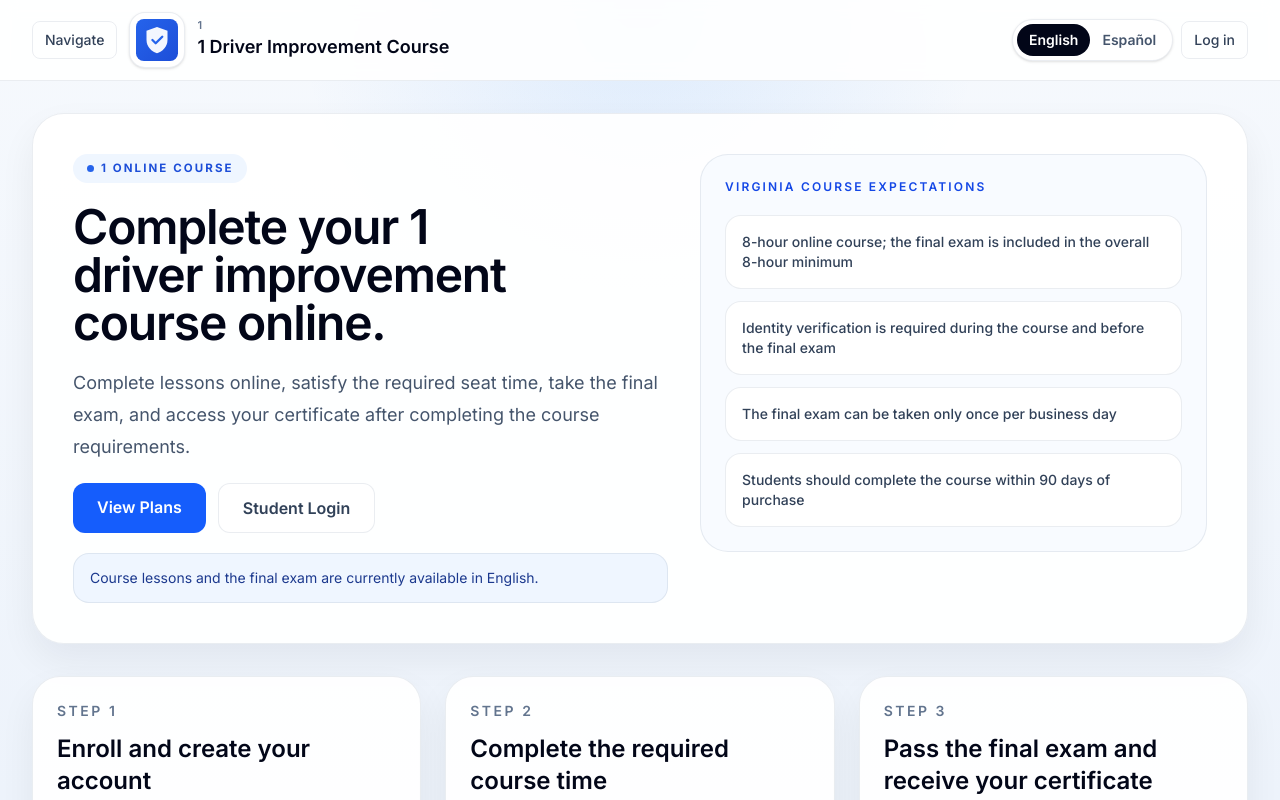
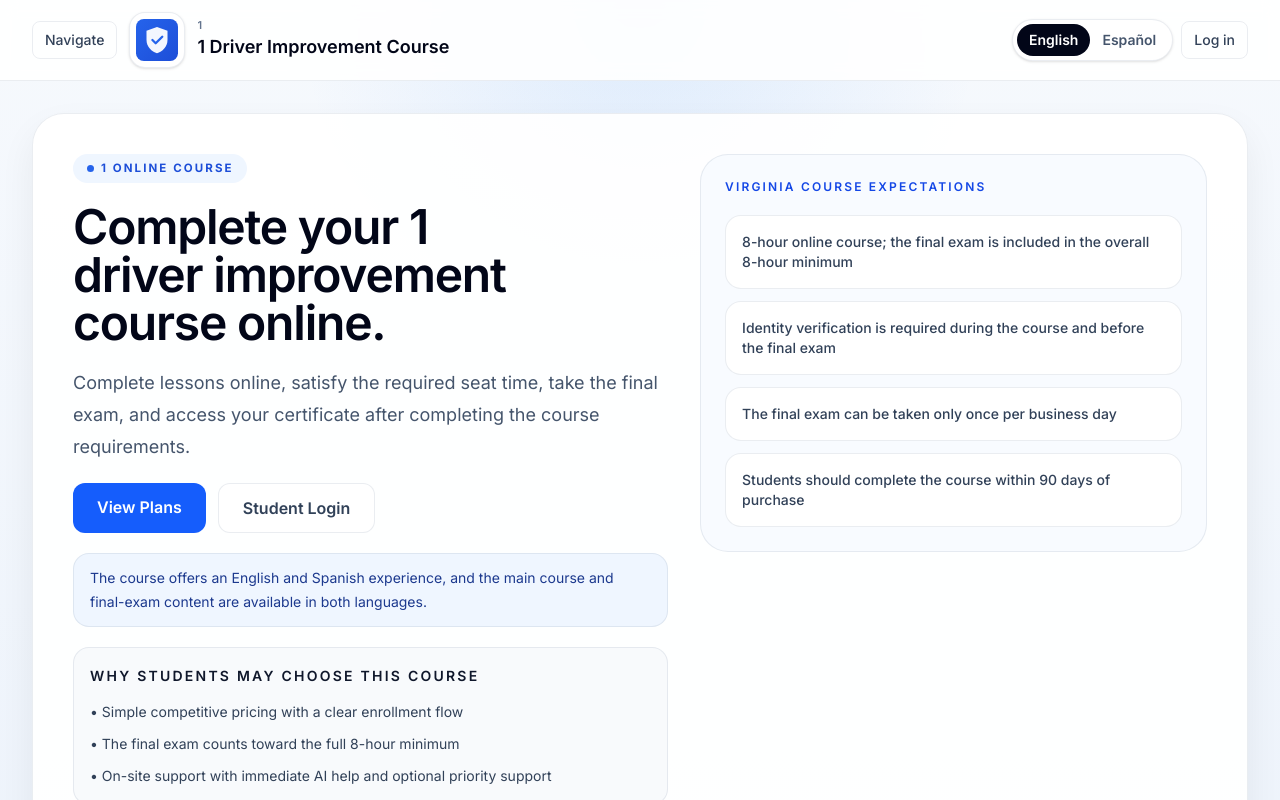
Before and after one commit to ankurfadia-ctrl/driver-course-platform, a Next.js app: page /1 in a window 1280 px wide. Shown: the top 800 px of the page. Built offline with nearby package versions, Linux system fonts and the light colour scheme; no server answers.

Commit message:
Improve public SEO metadata and FAQ schema

```diff
--- a/app/[state]/disclosures/page.tsx
+++ b/app/[state]/disclosures/page.tsx
@@ -1,6 +1,37 @@
+import type { Metadata } from "next"
 import Link from "next/link"
 import { getCourseConfig, getDisclosuresRoute } from "@/lib/course-config"
 import { getPreferredSiteLanguage } from "@/lib/site-language-server"
+import { getPublicBaseUrl } from "@/lib/runtime-config"
+
+export async function generateMetadata({
+  params,
+}: {
+  params: Promise<{ state: string }>
+}): Promise<Metadata> {
+  const { state } = await params
+  const config = getCourseConfig(state)
+  const baseUrl = getPublicBaseUrl()
+  const canonicalUrl = `${baseUrl}/${config.stateSlug}/disclosures`
+
+  return {
+    title: `${config.stateName} Course Information | ${config.brandName}`,
+    description:
+      `${config.stateName} driver improvement course information covering approval status, eligibility, seat-time rules, identity verification, final exam rules, and certificate details.`,
+    alternates: {
+      canonical: canonicalUrl,
+    },
+    openGraph: {
+      title: `${config.stateName} Course Information`,
+      description:
+        `${config.stateName} driver improvement course information, disclosures, timing rules, and certificate details.`,
+      url: canonicalUrl,
+      siteName: config.brandName,
+      locale: "en_US",
+      type: "website",
+    },
+  }
+}
 
 export default async function StateDisclosuresPage({
   params,
@@ -57,7 +88,7 @@ export default async function StateDisclosuresPage({
           backToState: `Volver a ${config.stateName}`,
           directPage: "Pagina directa",
           englishNote:
-            "El contenido del curso y el examen final actualmente se ofrecen en ingles.",
+            "El curso ofrece experiencia en ingles y espanol, y el contenido principal del curso y del examen final esta disponible en ambos idiomas.",
           phoneTitle: "Linea telefonica",
           phoneBody:
             "Para obtener ayuda mas rapida, usa primero la pagina de soporte. La linea telefonica esta disponible principalmente para problemas de acceso a la cuenta y asuntos urgentes del curso.",
@@ -76,7 +107,7 @@ export default async function StateDisclosuresPage({
           backToState: `Back to ${config.stateName}`,
           directPage: "Direct page",
           englishNote:
-            "Course lessons and the final exam are currently available in English.",
+            "The course offers an English and Spanish experience, and the main course and final-exam content are available in both languages.",
           phoneTitle: "Phone line",
           phoneBody:
             "For fastest help, use the support page first. The phone line is mainly for account-access problems and urgent course issues.",
--- a/app/[state]/faq/page.tsx
+++ b/app/[state]/faq/page.tsx
@@ -1,3 +1,4 @@
+import type { Metadata } from "next"
 import Link from "next/link"
 import {
   getCourseConfig,
@@ -5,6 +6,36 @@ import {
 } from "@/lib/course-config"
 import { getSupportFaqEntries } from "@/lib/support-faq"
 import { getPreferredSiteLanguage } from "@/lib/site-language-server"
+import { getPublicBaseUrl } from "@/lib/runtime-config"
+
+export async function generateMetadata({
+  params,
+}: {
+  params: Promise<{ state: string }>
+}): Promise<Metadata> {
+  const { state } = await params
+  const config = getCourseConfig(state)
+  const baseUrl = getPublicBaseUrl()
+  const canonicalUrl = `${baseUrl}/${config.stateSlug}/faq`
+
+  return {
+    title: `${config.stateName} Driver Improvement FAQ | ${config.brandName}`,
+    description:
+      `${config.stateName} driver improvement course FAQ covering enrollment, timing, final exam, certificate access, DMV reporting, and support.`,
+    alternates: {
+      canonical: canonicalUrl,
+    },
+    openGraph: {
+      title: `${config.stateName} Driver Improvement FAQ`,
+      description:
+        `${config.stateName} driver improvement course FAQ covering common student questions about the course, final exam, and certificate.`,
+      url: canonicalUrl,
+      siteName: config.brandName,
+      locale: "en_US",
+      type: "website",
+    },
+  }
+}
 
 export default async function StateFaqPage({
   params,
@@ -16,6 +47,38 @@ export default async function StateFaqPage({
   const language = await getPreferredSiteLanguage()
 
   const faqs = getSupportFaqEntries(language)
+  const baseUrl = getPublicBaseUrl()
+  const canonicalUrl = `${baseUrl}/${config.stateSlug}/faq`
+  const faqSchema = {
+    "@context": "https://schema.org",
+    "@type": "FAQPage",
+    mainEntity: faqs.map((item) => ({
+      "@type": "Question",
+      name: item.question,
+      acceptedAnswer: {
+        "@type": "Answer",
+        text: item.answer,
+      },
+    })),
+  }
+  const breadcrumbSchema = {
+    "@context": "https://schema.org",
+    "@type": "BreadcrumbList",
+    itemListElement: [
+      {
+        "@type": "ListItem",
+        position: 1,
+        name: config.stateName,
+        item: `${baseUrl}/${config.stateSlug}`,
+      },
+      {
+        "@type": "ListItem",
+        position: 2,
+        name: language === "es" ? "Preguntas frecuentes" : "FAQ",
+        item: canonicalUrl,
+      },
+    ],
+  }
 
   const copy =
     language === "es"
@@ -42,6 +105,12 @@ export default async function StateFaqPage({
 
   return (
     <div className="mx-auto max-w-4xl space-y-8">
+      <script
+        type="application/ld+json"
+        dangerouslySetInnerHTML={{
+          __html: JSON.stringify([faqSchema, breadcrumbSchema]),
+        }}
+      />
       <section className="glass-panel rounded-[2rem] bg-white p-8">
         <div className="text-sm font-semibold uppercase tracking-[0.18em] text-slate-500">
           {copy.label}
--- a/app/[state]/page.tsx
+++ b/app/[state]/page.tsx
@@ -1,6 +1,52 @@
+import type { Metadata } from "next"
 import Link from "next/link"
 import { getCourseConfig, getDisclosuresRoute } from "@/lib/course-config"
 import { getPreferredSiteLanguage } from "@/lib/site-language-server"
+import { getPublicBaseUrl } from "@/lib/runtime-config"
+
+export async function generateMetadata({
+  params,
+}: {
+  params: Promise<{ state: string }>
+}): Promise<Metadata> {
+  const { state } = await params
+  const config = getCourseConfig(state)
+  const baseUrl = getPublicBaseUrl()
+  const canonicalUrl = `${baseUrl}/${config.stateSlug}`
+
+  return {
+    title: `${config.stateName} Online Driver Improvement Course | ${config.brandName}`,
+    description:
+      `${config.stateName} online driver improvement course with secure enrollment, required seat-time tracking, final exam completion, certificate access, and student support.`,
+    alternates: {
+      canonical: canonicalUrl,
+    },
+    openGraph: {
+      title: `${config.stateName} Online Driver Improvement Course`,
+      description:
+        `${config.stateName} online driver improvement course with enrollment, course progress, final exam, and certificate delivery.`,
+      url: canonicalUrl,
+      siteName: config.brandName,
+      images: [
+        {
+          url: `${baseUrl}${config.logoSrc}`,
+          width: 256,
+          height: 256,
+          alt: config.brandName,
+        },
+      ],
+      locale: "en_US",
+      type: "website",
+    },
+    twitter: {
+      card: "summary",
+      title: `${config.stateName} Online Driver Improvement Course`,
+      description:
+        `${config.stateName} online driver improvement course with course access, final exam, and certificate delivery.`,
+      images: [`${baseUrl}${config.logoSrc}`],
+    },
+  }
+}
 
 export default async function StateHomePage({
   params,
@@ -10,6 +56,8 @@ export default async function StateHomePage({
   const { state } = await params
   const config = getCourseConfig(state)
   const language = await getPreferredSiteLanguage()
+  const baseUrl = getPublicBaseUrl()
+  const canonicalUrl = `${baseUrl}/${config.stateSlug}`
   const copy =
     language === "es"
       ? {
@@ -44,12 +92,18 @@ export default async function StateHomePage({
               "El examen final forma parte del minimo total de 8 horas. Despues de aprobarlo y completar el tiempo total requerido, tu certificado estara disponible en tu cuenta.",
             ],
           ] as const,
+          valueLabel: "Por que elegir este curso",
+          valuePoints: [
+            "Precio simple y competitivo con flujo de inscripcion claro",
+            "El examen final cuenta dentro del minimo total de 8 horas",
+            "Soporte en el sitio con ayuda inmediata por IA y opcion de soporte prioritario",
+          ],
           approvalTitle: "Revisa la informacion del curso antes de inscribirte",
           approvalBody:
             "Los estudiantes son responsables de confirmar si un curso en linea de mejoramiento para conductores de Virginia es aceptable para su necesidad especifica ante tribunal, empleador, seguro o DMV antes de comprarlo. Pueden aplicarse verificaciones de identidad, controles de tiempo y reglas del examen final.",
           infoCta: "Leer informacion del curso",
           englishNote:
-            "Las lecciones del curso y el examen final actualmente se ofrecen en ingles.",
+            "El curso ofrece experiencia en ingles y espanol, y el contenido principal del curso y del examen final esta disponible en ambos idiomas.",
         }
       : {
           sectionLabel: `${config.stateName} Online Course`,
@@ -83,16 +137,49 @@ export default async function StateHomePage({
               "The final exam is included in the overall 8-hour minimum. After you pass the exam and complete the full time requirement, your certificate will be available in your account.",
             ],
           ] as const,
+          valueLabel: "Why students may choose this course",
+          valuePoints: [
+            "Simple competitive pricing with a clear enrollment flow",
+            "The final exam counts toward the full 8-hour minimum",
+            "On-site support with immediate AI help and optional priority support",
+          ],
           approvalTitle: "Review Virginia disclosures before enrolling",
           approvalBody:
             "Students are responsible for confirming whether an online Virginia driver improvement course is acceptable for their specific court, employer, insurance, or DMV requirement before purchasing. Identity verification, seat-time controls, and final exam rules may apply.",
           infoCta: "Read Course Information",
           englishNote:
-            "Course lessons and the final exam are currently available in English.",
+            "The course offers an English and Spanish experience, and the main course and final-exam content are available in both languages.",
         }
+
+  const organizationSchema = {
+    "@context": "https://schema.org",
+    "@type": "Organization",
+    name: config.brandName,
+    url: canonicalUrl,
+    telephone: config.supportPhoneDisplay,
+    email: config.supportEmail,
+  }
+
+  const courseSchema = {
+    "@context": "https://schema.org",
+    "@type": "Course",
+    name: config.courseName,
+    description: config.marketingDescription,
+    provider: {
+      "@type": "Organization",
+      name: config.brandName,
+      url: canonicalUrl,
+    },
+  }
 
   return (
     <div className="space-y-8">
+      <script
+        type="application/ld+json"
+        dangerouslySetInnerHTML={{
+          __html: JSON.stringify([organizationSchema, courseSchema]),
+        }}
+      />
       <section className="glass-panel rounded-[2rem] border-[#dbe7ff] bg-white p-8 sm:p-10">
         <div className="grid gap-8 lg:grid-cols-[1.08fr_0.92fr] lg:items-start">
           <div className="max-w-4xl space-y-5">
@@ -119,6 +206,16 @@ export default async function StateHomePage({
             </div>
             <div className="rounded-2xl border border-blue-100 bg-blue-50 px-4 py-3 text-sm leading-6 text-blue-900">
               {copy.englishNote}
+            </div>
+            <div className="rounded-2xl border border-slate-200 bg-slate-50 px-4 py-4 text-sm leading-6 text-slate-700">
+              <div className="font-semibold uppercase tracking-[0.16em] text-slate-900">
+                {copy.valueLabel}
+              </div>
+              <div className="mt-3 space-y-2">
+                {copy.valuePoints.map((item) => (
+                  <div key={item}>• {item}</div>
+                ))}
+              </div>
             </div>
           </div>
 
```
